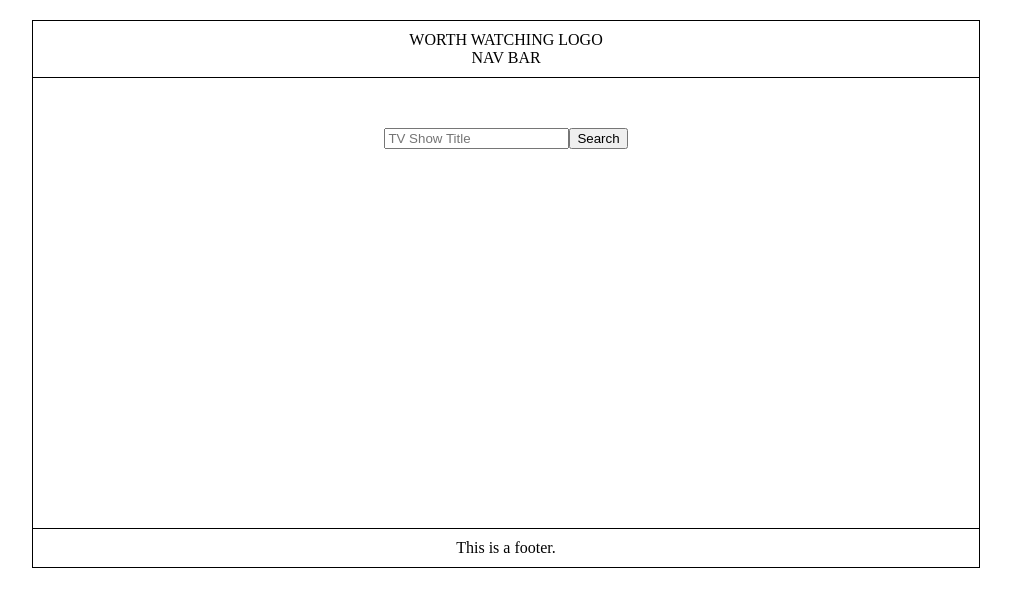
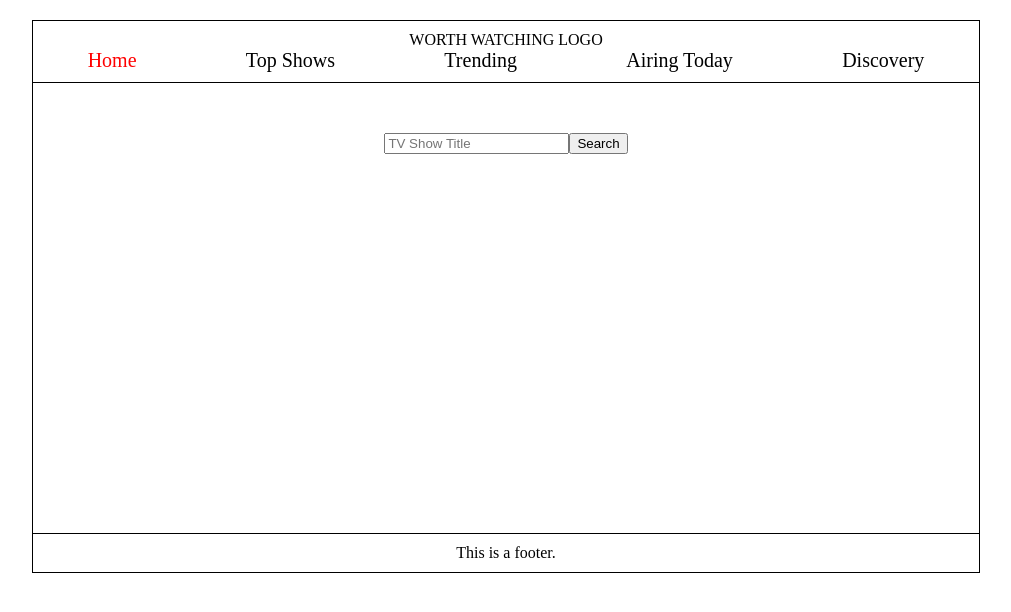
Before and after one commit to nolanGHUB/project_2, a React (Create React App) app in the folder worthwatching/: page /home in a window 1280 px wide. Shown: the top 612 px of the page, without its empty margins (134-1145 px from the left). Built offline with nearby package versions, Linux system fonts and the light colour scheme.

Commit message:
Navbar functional. Re-direct from / to home working as well

```diff
--- a/worthwatching/src/App.css
+++ b/worthwatching/src/App.css
@@ -20,6 +20,21 @@ img{
   border: 1px solid black;
   padding: 10px 0;
   text-align: center;
+}
+
+.nav {
+  font-size: 20px;
+  display: flex;
+  justify-content: space-around;
+}
+
+a {
+  text-decoration: none;
+  color: black;
+}
+
+.selected {
+  color: red;
 }
 
 .footer{
--- a/worthwatching/src/App.js
+++ b/worthwatching/src/App.js
@@ -8,7 +8,7 @@ import Home from './components/Home'
 import ShowDetails from './components/ShowDetails'
 
 //react-router
-import { Switch, Route } from 'react-router-dom'
+import { Switch, Route, Redirect } from 'react-router-dom'
 
 class App extends Component {
   constructor(props) {
@@ -31,8 +31,12 @@ class App extends Component {
             }
           />
           <Route
-            path="/" >
+            path="/home">
               <Home />
+          </Route>
+          <Route
+            exact path="/">
+              <Redirect to='/home' />
           </Route>
         </Switch>
         <Footer />
--- a/worthwatching/src/components/Header.js
+++ b/worthwatching/src/components/Header.js
@@ -1,4 +1,7 @@
 import React from 'react'
+
+//custom components
+import Nav from './Nav'
 
 const Header = () => {
   return (
@@ -7,7 +10,7 @@ const Header = () => {
         WORTH WATCHING LOGO
       </div>
       <div>
-        NAV BAR
+        <Nav />
       </div>
     </div>
   )
--- a/worthwatching/src/components/Nav.js
+++ b/worthwatching/src/components/Nav.js
@@ -5,8 +5,8 @@ import { NavLink } from 'react-router-dom'
 
 const Nav = () => {
   return (
-    <nav>
-      <NavLink to="/" activeClassName="selected">
+    <nav className="nav">
+      <NavLink to="/home" activeClassName="selected">
         Home
       </NavLink>
       <NavLink to="/top" activeClassName="selected">
```
